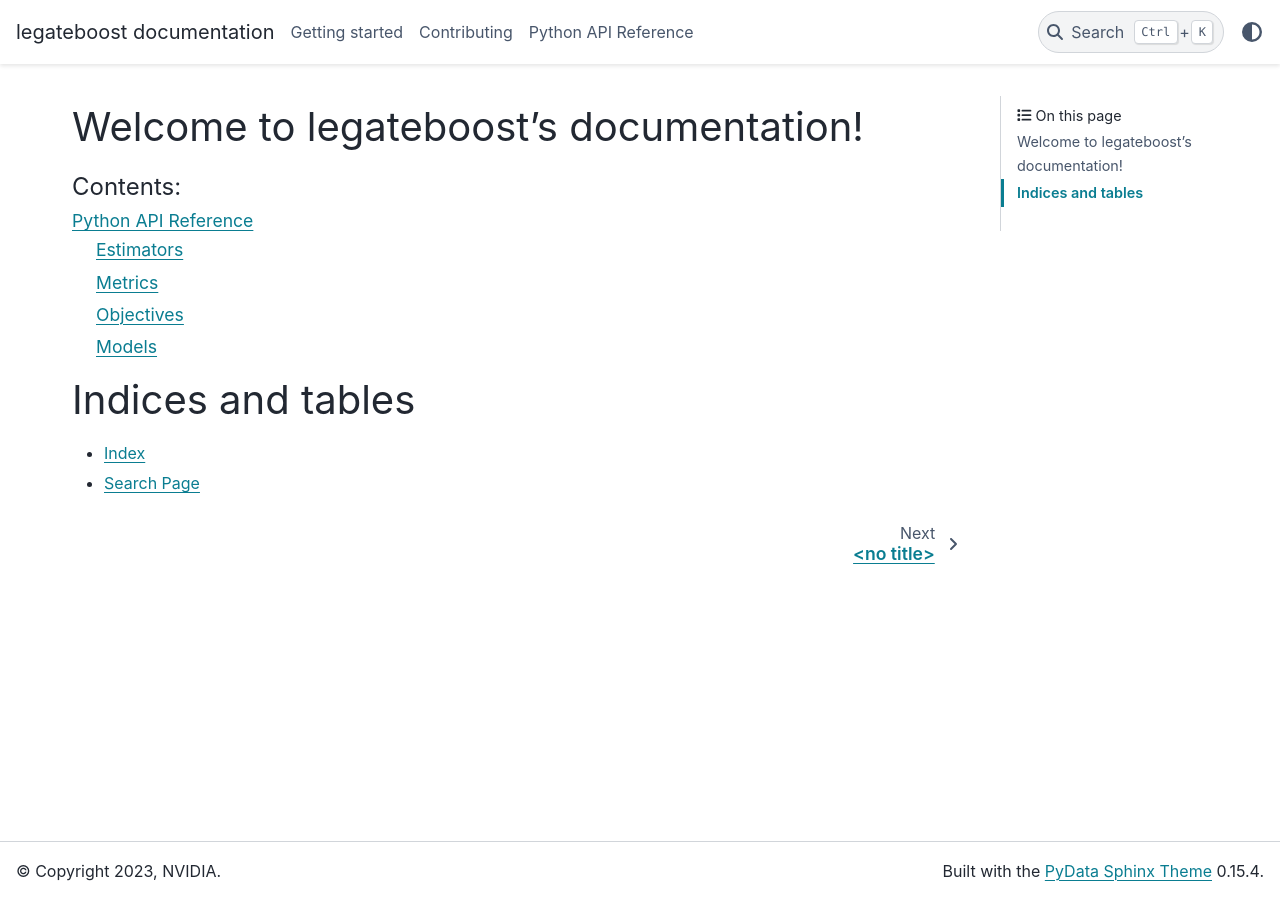
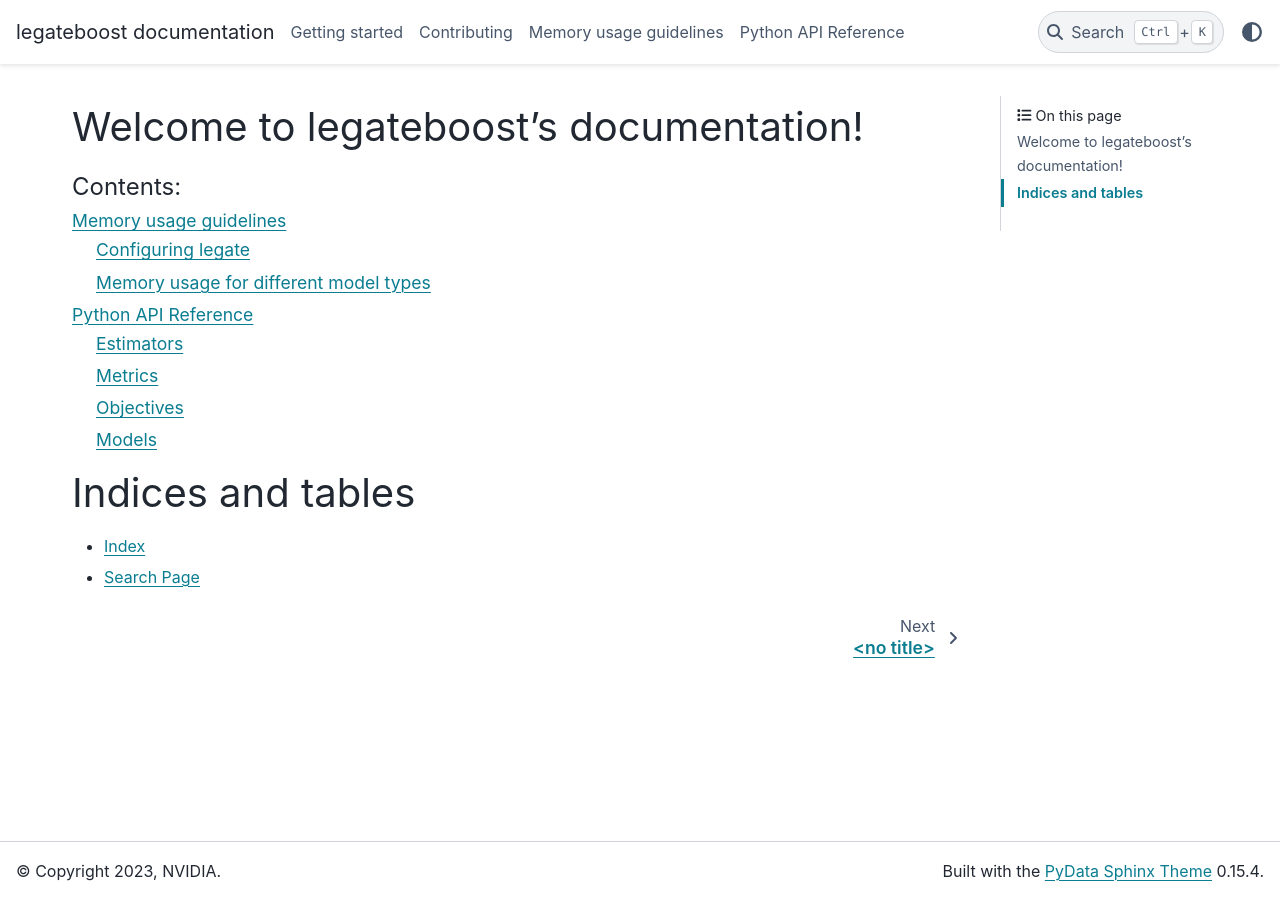
Before and after one commit to rapidsai/legate-boost, a Sphinx documentation site: the page built from docs/source/index.rst, in a window 1280 px wide. Built offline with Sphinx 7.4.7 and the PyData theme 0.15.4, drawn with Linux system fonts in a browser that asks for light colours; some of the changed lines change nothing that is shown.

Commit message:
Add memory usage docs

````diff
--- a/docs/source/index.rst
+++ b/docs/source/index.rst
@@ -10,6 +10,7 @@
 
    Getting started <README.md>
    Contributing <contributing.md>
+   Memory usage guidelines <memory.md>
    Python API Reference <api/index.rst>
 
 
--- /dev/null
+++ b/docs/source/memory.md
@@ -0,0 +1,34 @@
+# Memory usage in Legateboost
+
+Here we describe some basic guidelines for memory usage in Legateboost.
+
+## Configuring legate
+
+Programs launched with legate often need to have the default memory limit increased to support larger workloads and get the most efficient use of the available hardware. When more data can be packed onto a smaller number of processors, as opposed to a higher number of processors with less data per processor, communication overheads are reduced and the utliization of individual processors is higher.
+
+For example when running on CPUs, the below command increases the host memory from 4GB to 16GB and restricts the eager allocation to 10% of the total memory (this is expected to be more than sufficient).
+
+```bash
+legate --cpus 20 --sysmem 16000 --eager-alloc-percentage 10 example.py
+```
+
+When running on GPUs, use the following to also increase the GPU memory.
+
+```bash
+legate --gpus 1 --sysmem 16000 --fbmem 16000 --eager-alloc-percentage 10 example.py
+```
+
+To track memory, use the `--mem-usage` flag.
+
+```bash
+legate --mem-usage example.py
+```
+
+## Memory usage for different model types
+In general the intermediate boosting stages of running legateboost (gradient calculation, prediction etc.) are expected to use an amount of memory linear in the number of dataset rows.
+
+### Tree models
+Tree models in legateboost have a memory efficient C++ implementation and are not expected to use substantially more memory than the dataset itself.
+
+### Linear models and Kernel Ridge Regression
+Linear models and kernel ridge regression are implemented using cunumeric. Due to intermediate results (e.g. from series of matrix operations) or data type conversions these algorithms can use several times more memory than the input dataset.
````
